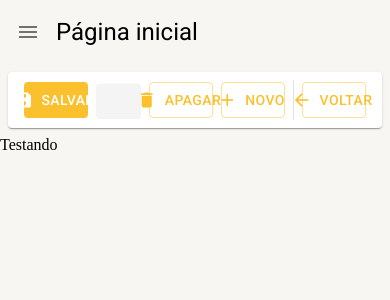
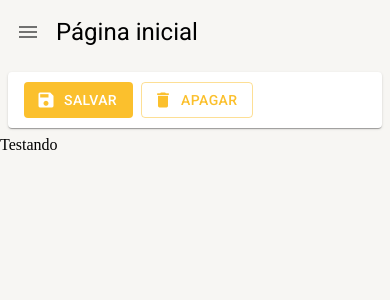
Before and after one commit to cnascimento/curso-react-mui-typescript, a React (Create React App) app: page /pagina-inicial in a window 390 px wide. Shown: the top 300 px of the page. Built offline with nearby package versions, Linux system fonts and the light colour scheme.

Commit message:
feat: #18 - Como configurar componente Responsivo React com Material UI

```diff
--- a/src/pages/dashboard/Dashboard.tsx
+++ b/src/pages/dashboard/Dashboard.tsx
@@ -6,7 +6,12 @@
     <LayoutBaseDePagina
       titulo='Página inicial'
       barraDeFerramentas={(
-        <FerramentasDeDetalhe mostrarBotaoSalvarEFechar mostrarBotaoSalvarEFecharCarregando />
+        <FerramentasDeDetalhe
+          mostrarBotaoNovo
+          mostrarBotaoSalvarEFechar
+          mostrarBotaoSalvarEFecharCarregando
+          mostrarBotaoVoltar={false}
+        />
       )}
     >
       Testando
--- a/src/shared/components/ferramentas-de-detalhe/FerramentasDeDetalhe.tsx
+++ b/src/shared/components/ferramentas-de-detalhe/FerramentasDeDetalhe.tsx
@@ -1,4 +1,4 @@
-import { Box, Button, Divider, Icon, Paper, Skeleton, useTheme } from '@mui/material';
+import { Box, Button, Divider, Icon, Paper, Skeleton, Theme, Typography, useMediaQuery, useTheme } from '@mui/material';
 
 interface IFerramentasDeDetalheProps {
   textoBotaoNovo?: string;
@@ -43,6 +43,8 @@
   aoClicarEmSalvar,
   aoClicarEmSalvarEFechar
 }) => {
+  const smDown = useMediaQuery((theme: Theme) => theme.breakpoints.down('sm'));
+  const mdDown = useMediaQuery((theme: Theme) => theme.breakpoints.down('md'));
   const theme = useTheme();
 
   return (
@@ -63,24 +65,32 @@
           variant="contained"
           onClick={aoClicarEmSalvar}
           startIcon={<Icon>save</Icon>}
-        >Salvar</Button>
+        >
+          <Typography variant="button" whiteSpace="nowrap" textOverflow="ellipsis" overflow="hidden">
+            Salvar
+          </Typography>
+        </Button>
       )}
 
       {mostrarBotaoSalvarCarregando && (
         <Skeleton width={110} height={60} />
       )}
 
-      {(mostrarBotaoSalvarEFechar && !mostrarBotaoSalvarEFecharCarregando) && (
+      {(mostrarBotaoSalvarEFechar && !mostrarBotaoSalvarEFecharCarregando && !smDown && !mdDown) && (
         <Button
           color="primary"
           disableElevation
           variant="outlined"
           onClick={aoClicarEmSalvarEFechar}
           startIcon={<Icon>save</Icon>}
-        >Salvar e voltar</Button>
+        >
+          <Typography variant="button" whiteSpace="nowrap" textOverflow="ellipsis" overflow="hidden">
+            Salvar e voltar
+          </Typography>
+        </Button>
       )}
 
-      {mostrarBotaoSalvarEFecharCarregando && (
+      {(mostrarBotaoSalvarEFecharCarregando && !smDown && !mdDown) && (
         <Skeleton width={180} height={60} />
       )}
 
@@ -91,28 +101,43 @@
           variant="outlined"
           onClick={aoClicarEmApagar}
           startIcon={<Icon>delete</Icon>}
-        >Apagar</Button>
+        >
+          <Typography variant="button" whiteSpace="nowrap" textOverflow="ellipsis" overflow="hidden">
+            Apagar
+          </Typography>
+        </Button>
       )}
 
       {mostrarBotaoApagarCarregando && (
         <Skeleton width={110} height={60} />
       )}
 
-      {(mostrarBotaoNovo && !mostrarBotaoNovoCarregando) && (
+      {(mostrarBotaoNovo && !mostrarBotaoNovoCarregando && !smDown) && (
         <Button
           color="primary"
           disableElevation
           variant="outlined"
           onClick={aoClicarEmNovo}
           startIcon={<Icon>add</Icon>}
-        >{textoBotaoNovo}</Button>
+        >
+          <Typography variant="button" whiteSpace="nowrap" textOverflow="ellipsis" overflow="hidden">
+            {textoBotaoNovo}
+          </Typography>
+        </Button>
       )}
 
-      {mostrarBotaoNovoCarregando && (
+      {(mostrarBotaoNovoCarregando && !smDown) && (
         <Skeleton width={110} height={60} />
       )}
 
-      <Divider variant='middle' orientation='vertical' />
+      {
+        (
+          mostrarBotaoVoltar &&
+          (mostrarBotaoNovo || mostrarBotaoApagar || mostrarBotaoSalvar || mostrarBotaoSalvarEFechar)
+        ) && (
+          <Divider variant='middle' orientation='vertical' />
+        )
+      }
 
       {(mostrarBotaoVoltar && !mostrarBotaoVoltarCarregando) && (
         <Button
@@ -121,7 +146,11 @@
           variant="outlined"
           onClick={aoClicarEmVoltar}
           startIcon={<Icon>arrow_back</Icon>}
-        >Voltar</Button>
+        >
+          <Typography variant="button" whiteSpace="nowrap" textOverflow="ellipsis" overflow="hidden">
+            Voltar
+          </Typography>
+        </Button>
       )}
 
       {mostrarBotaoVoltarCarregando && (
```
